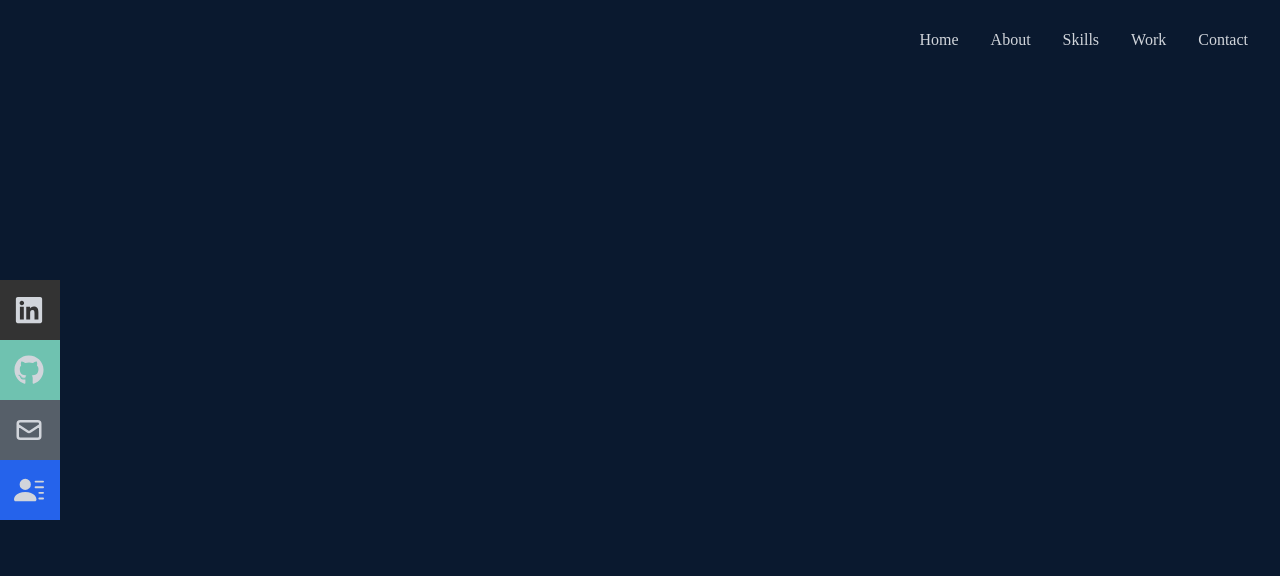
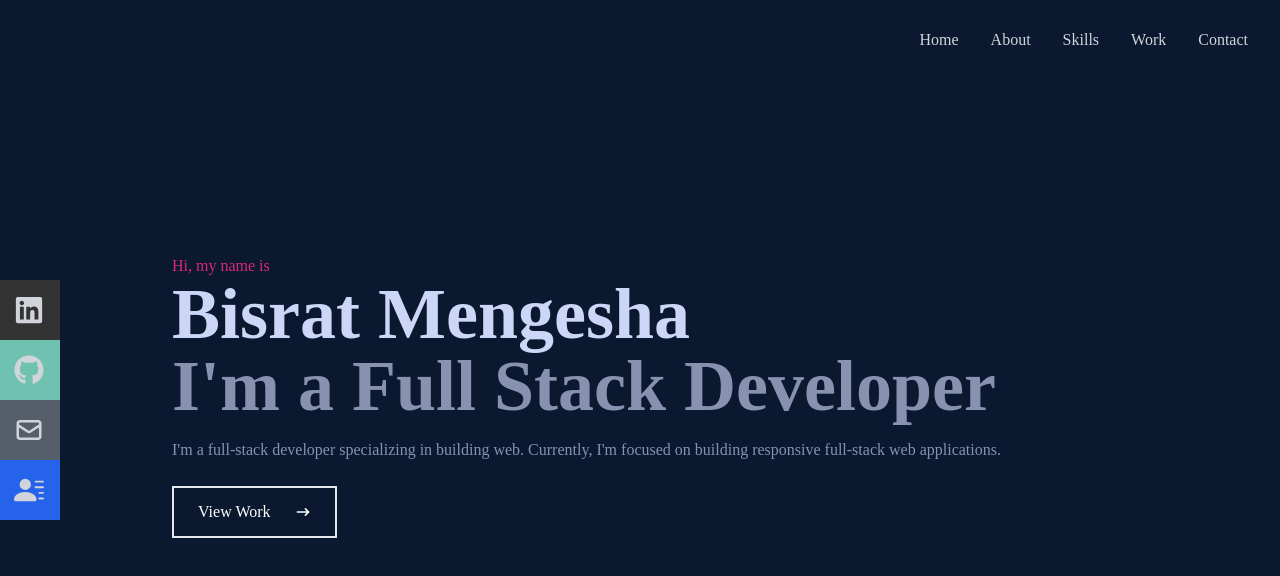
Before and after one commit to Hellobisrat/Portfolio-new, a React (Create React App) app in the folder portfolio/: page / in a window 1280 px wide. Shown: the top 576 px of the page. Built offline with nearby package versions, Linux system fonts and the light colour scheme.

Commit message:
Home component completed

```diff
--- a/portfolio/src/components/Home.jsx
+++ b/portfolio/src/components/Home.jsx
@@ -2,8 +2,25 @@ import {HiArrowNarrowRight} from 'react-icons/hi'
 
 function Home() {
   return (
-    <div className='w-full h-screen bg-[#0a192f]'>
+    <div name='home' className='w-full h-screen bg-[#0a192f]'>
+    <div className='max-w-[1000px] mx-auto px-8 flex flex-col justify-center h-full'>
+        <p className='text-pink-600'>Hi, my name is</p>
+        <h1 className='text-4xl sm:text-7xl font-bold text-[#ccd6f6] '>Bisrat Mengesha</h1>
+        <h2 className='text-4xl sm:text-7xl font-bold text-[#8892b0]'>I'm a Full Stack Developer</h2>
+        <p className=' text-[#8892b0]  max-w-700px py-4'> I'm a full-stack developer specializing in
+          building web. Currently, I'm focused on
+          building responsive full-stack web applications.
+        </p>
+        <div>
 
+          <button className='text-white group border-2 px-6 py-3 my-2 flex items-center hover:bg-pink-600 hover:border-pink-600'>
+            View Work
+          < span className='group-hover:rotate-90 duration-300'>
+          <HiArrowNarrowRight className='ml-6'/>
+          </span>
+          </button>
+        </div>
+    </div>
     </div>
   )
 }
```
Also changed, not shown: package.json (added, +11 -0 lines), 1 other file (tests, documents, lock files or other folders).
